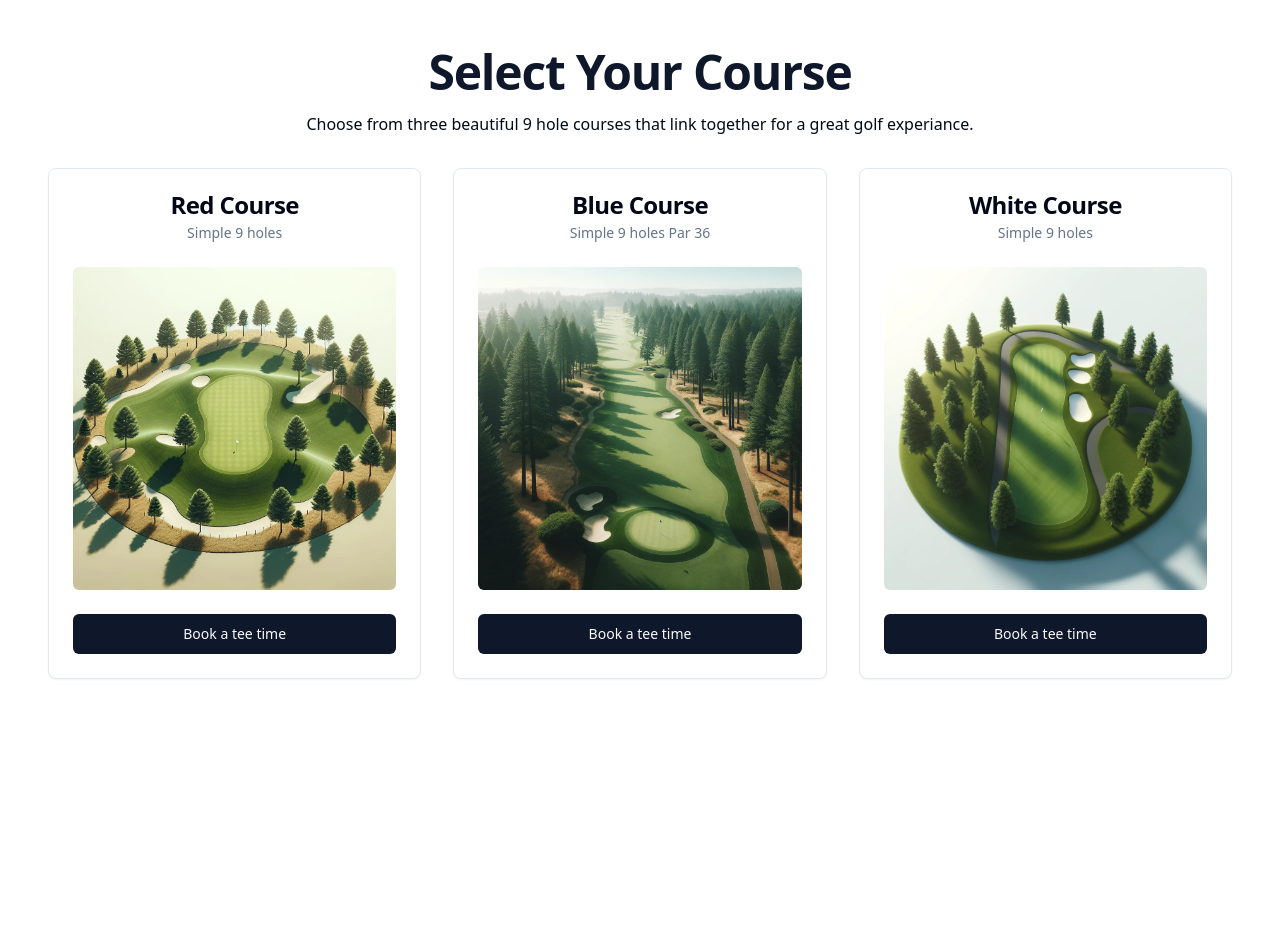
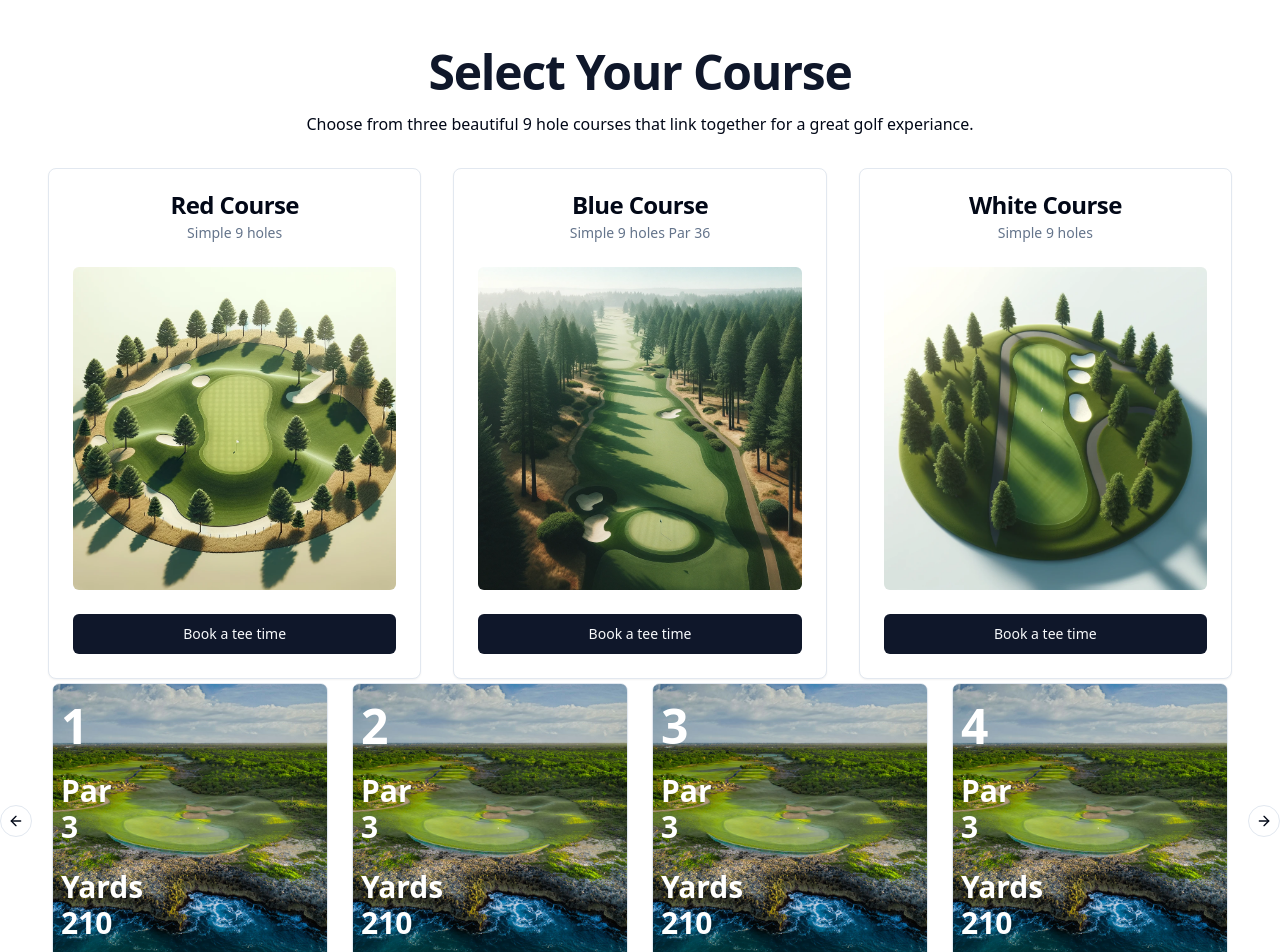
Before and after one commit to gvarner13/golf-time, a React (Vite) app: page / in a window 1280 px wide. Shown: the top 952 px of the page. Before the commit the page ends 800 px from the top, so only its background shows below. Built offline with nearby package versions, Linux system fonts and the light colour scheme.

Commit message:
added HoleCarousel component

```diff
--- a/package.json
+++ b/package.json
@@ -16,6 +16,7 @@
     "@radix-ui/react-slot": "^1.0.2",
     "class-variance-authority": "^0.7.0",
     "clsx": "^2.1.1",
+    "embla-carousel-react": "^8.1.3",
     "lucide-react": "^0.378.0",
     "react": "^18.2.0",
     "react-dom": "^18.2.0",
--- a/src/CoursePicker.tsx
+++ b/src/CoursePicker.tsx
@@ -8,8 +8,17 @@
   CardTitle,
 } from "@/components/ui/card";
 
+import {
+  Carousel,
+  CarouselContent,
+  CarouselItem,
+  CarouselNext,
+  CarouselPrevious,
+} from "@/components/ui/carousel";
+
 export function CoursePicker() {
   return (
+    <>
       <div>
         <div className="mb-8">
           <h1 className="text-center text-5xl font-bold tracking-tight text-slate-900 mb-4">
@@ -38,6 +47,10 @@
           />
         </div>
       </div>
+      <div>
+        <HoleCarousel holeNumber={1} holePar="3" holeYards="210" />
+      </div>
+    </>
   );
 }
 
@@ -48,6 +61,7 @@
 }: {
   courseTitle: string;
   courseDescription: string;
+  courseImage: string;
 }) {
   return (
     <Card className="overflow-hidden">
@@ -72,3 +86,62 @@
     </Card>
   );
 }
+
+function HoleCarousel({
+  holeNumber,
+  holePar,
+  holeYards,
+}: {
+  holeNumber: number;
+  holePar: string;
+  holeYards: string;
+}) {
+  return (
+    <Carousel
+      opts={{
+        align: "start",
+        loop: true,
+      }}
+      className="w-full"
+    >
+      <CarouselContent>
+        {Array.from({ length: 18 }).map((_, index) => (
+          <CarouselItem key={index} className="md:basis-1/2 lg:basis-1/4">
+            <div className="p-1">
+              <Card>
+                <CardContent className="flex aspect-square items-center justify-center p-0">
+                  <div className="relative">
+                    <img
+                      className="aspect-square w-full rounded-md object-cover"
+                      src="/golf_course_images/hole_photo_1.jpeg"
+                      alt="Random image"
+                    />
+                    <div className="absolute inset-0 flex flex-col gap-1 items-start p-2 text-left justify-around">
+                      <h2 className="text-white text-5xl font-bold">
+                        {holeNumber + index}
+                      </h2>
+                      <div>
+                        <p className="text-white text-3xl font-bold">Par</p>
+                        <p className="text-white text-3xl font-bold">
+                          {holePar}
+                        </p>
+                      </div>
+                      <div>
+                        <p className="text-white text-3xl font-bold">Yards</p>
+                        <p className="text-white text-3xl font-bold">
+                          {holeYards}
+                        </p>
+                      </div>
+                    </div>
+                  </div>
+                </CardContent>
+              </Card>
+            </div>
+          </CarouselItem>
+        ))}
+      </CarouselContent>
+      <CarouselPrevious />
+      <CarouselNext />
+    </Carousel>
+  );
+}
--- /dev/null
+++ b/src/components/ui/carousel.tsx
@@ -0,0 +1,260 @@
+import * as React from "react"
+import useEmblaCarousel, {
+  type UseEmblaCarouselType,
+} from "embla-carousel-react"
+import { ArrowLeft, ArrowRight } from "lucide-react"
+
+import { cn } from "@/lib/utils"
+import { Button } from "@/components/ui/button"
+
+type CarouselApi = UseEmblaCarouselType[1]
+type UseCarouselParameters = Parameters<typeof useEmblaCarousel>
+type CarouselOptions = UseCarouselParameters[0]
+type CarouselPlugin = UseCarouselParameters[1]
+
+type CarouselProps = {
+  opts?: CarouselOptions
+  plugins?: CarouselPlugin
+  orientation?: "horizontal" | "vertical"
+  setApi?: (api: CarouselApi) => void
+}
+
+type CarouselContextProps = {
+  carouselRef: ReturnType<typeof useEmblaCarousel>[0]
+  api: ReturnType<typeof useEmblaCarousel>[1]
+  scrollPrev: () => void
+  scrollNext: () => void
+  canScrollPrev: boolean
+  canScrollNext: boolean
+} & CarouselProps
+
+const CarouselContext = React.createContext<CarouselContextProps | null>(null)
+
+function useCarousel() {
+  const context = React.useContext(CarouselContext)
+
+  if (!context) {
+    throw new Error("useCarousel must be used within a <Carousel />")
+  }
+
+  return context
+}
+
+const Carousel = React.forwardRef<
+  HTMLDivElement,
+  React.HTMLAttributes<HTMLDivElement> & CarouselProps
+>(
+  (
+    {
+      orientation = "horizontal",
+      opts,
+      setApi,
+      plugins,
+      className,
+      children,
+      ...props
+    },
+    ref
+  ) => {
+    const [carouselRef, api] = useEmblaCarousel(
+      {
+        ...opts,
+        axis: orientation === "horizontal" ? "x" : "y",
+      },
+      plugins
+    )
+    const [canScrollPrev, setCanScrollPrev] = React.useState(false)
+    const [canScrollNext, setCanScrollNext] = React.useState(false)
+
+    const onSelect = React.useCallback((api: CarouselApi) => {
+      if (!api) {
+        return
+      }
+
+      setCanScrollPrev(api.canScrollPrev())
+      setCanScrollNext(api.canScrollNext())
+    }, [])
+
+    const scrollPrev = React.useCallback(() => {
+      api?.scrollPrev()
+    }, [api])
+
+    const scrollNext = React.useCallback(() => {
+      api?.scrollNext()
+    }, [api])
+
+    const handleKeyDown = React.useCallback(
+      (event: React.KeyboardEvent<HTMLDivElement>) => {
+        if (event.key === "ArrowLeft") {
+          event.preventDefault()
+          scrollPrev()
+        } else if (event.key === "ArrowRight") {
+          event.preventDefault()
+          scrollNext()
+        }
+      },
+      [scrollPrev, scrollNext]
+    )
+
+    React.useEffect(() => {
+      if (!api || !setApi) {
+        return
+      }
+
+      setApi(api)
+    }, [api, setApi])
+
+    React.useEffect(() => {
+      if (!api) {
+        return
+      }
+
+      onSelect(api)
+      api.on("reInit", onSelect)
+      api.on("select", onSelect)
+
+      return () => {
+        api?.off("select", onSelect)
+      }
+    }, [api, onSelect])
+
+    return (
+      <CarouselContext.Provider
+        value={{
+          carouselRef,
+          api: api,
+          opts,
+          orientation:
+            orientation || (opts?.axis === "y" ? "vertical" : "horizontal"),
+          scrollPrev,
+          scrollNext,
+          canScrollPrev,
+          canScrollNext,
+        }}
+      >
+        <div
+          ref={ref}
+          onKeyDownCapture={handleKeyDown}
+          className={cn("relative", className)}
+          role="region"
+          aria-roledescription="carousel"
+          {...props}
+        >
+          {children}
+        </div>
+      </CarouselContext.Provider>
+    )
+  }
+)
+Carousel.displayName = "Carousel"
+
+const CarouselContent = React.forwardRef<
+  HTMLDivElement,
+  React.HTMLAttributes<HTMLDivElement>
+>(({ className, ...props }, ref) => {
+  const { carouselRef, orientation } = useCarousel()
+
+  return (
+    <div ref={carouselRef} className="overflow-hidden">
+      <div
+        ref={ref}
+        className={cn(
+          "flex",
+          orientation === "horizontal" ? "-ml-4" : "-mt-4 flex-col",
+          className
+        )}
+        {...props}
+      />
+    </div>
+  )
+})
+CarouselContent.displayName = "CarouselContent"
+
+const CarouselItem = React.forwardRef<
+  HTMLDivElement,
+  React.HTMLAttributes<HTMLDivElement>
+>(({ className, ...props }, ref) => {
+  const { orientation } = useCarousel()
+
+  return (
+    <div
+      ref={ref}
+      role="group"
+      aria-roledescription="slide"
+      className={cn(
+        "min-w-0 shrink-0 grow-0 basis-full",
+        orientation === "horizontal" ? "pl-4" : "pt-4",
+        className
+      )}
+      {...props}
+    />
+  )
+})
+CarouselItem.displayName = "CarouselItem"
+
+const CarouselPrevious = React.forwardRef<
+  HTMLButtonElement,
+  React.ComponentProps<typeof Button>
+>(({ className, variant = "outline", size = "icon", ...props }, ref) => {
+  const { orientation, scrollPrev, canScrollPrev } = useCarousel()
+
+  return (
+    <Button
+      ref={ref}
+      variant={variant}
+      size={size}
+      className={cn(
+        "absolute  h-8 w-8 rounded-full",
+        orientation === "horizontal"
+          ? "-left-12 top-1/2 -translate-y-1/2"
+          : "-top-12 left-1/2 -translate-x-1/2 rotate-90",
+        className
+      )}
+      disabled={!canScrollPrev}
+      onClick={scrollPrev}
+      {...props}
+    >
+      <ArrowLeft className="h-4 w-4" />
+      <span className="sr-only">Previous slide</span>
+    </Button>
+  )
+})
+CarouselPrevious.displayName = "CarouselPrevious"
+
+const CarouselNext = React.forwardRef<
+  HTMLButtonElement,
+  React.ComponentProps<typeof Button>
+>(({ className, variant = "outline", size = "icon", ...props }, ref) => {
+  const { orientation, scrollNext, canScrollNext } = useCarousel()
+
+  return (
+    <Button
+      ref={ref}
+      variant={variant}
+      size={size}
+      className={cn(
+        "absolute h-8 w-8 rounded-full",
+        orientation === "horizontal"
+          ? "-right-12 top-1/2 -translate-y-1/2"
+          : "-bottom-12 left-1/2 -translate-x-1/2 rotate-90",
+        className
+      )}
+      disabled={!canScrollNext}
+      onClick={scrollNext}
+      {...props}
+    >
+      <ArrowRight className="h-4 w-4" />
+      <span className="sr-only">Next slide</span>
+    </Button>
+  )
+})
+CarouselNext.displayName = "CarouselNext"
+
+export {
+  type CarouselApi,
+  Carousel,
+  CarouselContent,
+  CarouselItem,
+  CarouselPrevious,
+  CarouselNext,
+}
```
Also changed, not shown: public/golf_course_images/hole_photo_1.jpeg (added), 1 other file (tests, documents, lock files or other folders). Lines whose indentation alone changed are shown as unchanged.
